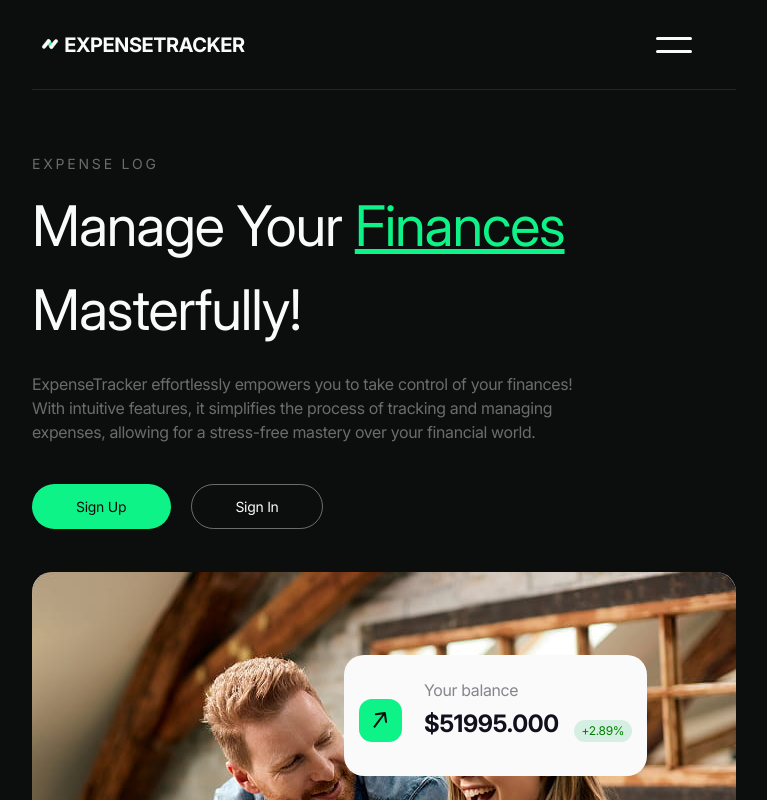
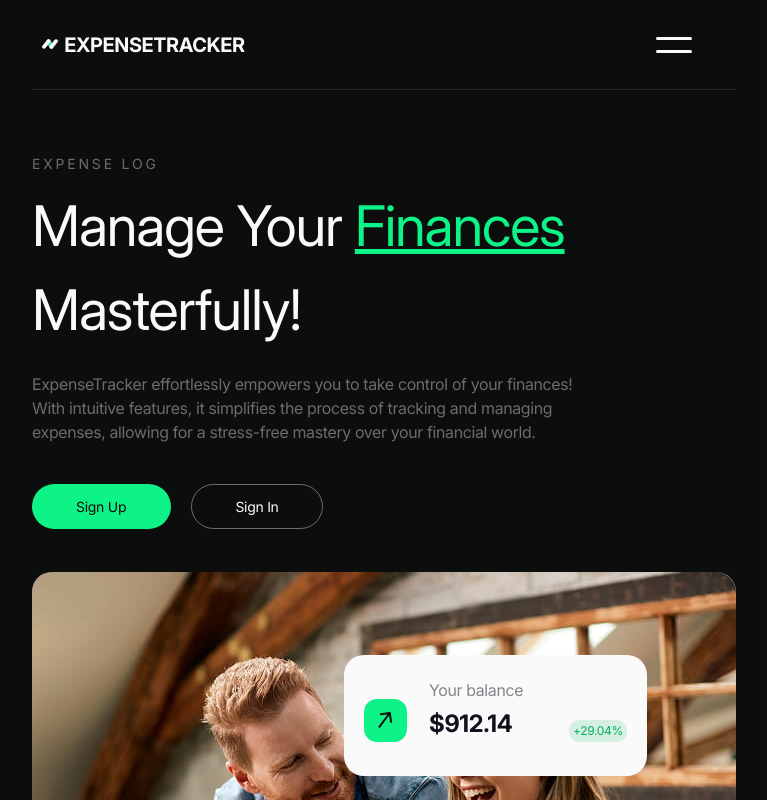
Before and after one commit to Danya76131/expence-tracker, a React (Vite) app: page / in a window 1280 px wide. Shown: the top 800 px of the page, without its empty margins (256-1023 px from the left). Built offline with nearby package versions, Linux system fonts and the light colour scheme.

Commit message:
add animation

```diff
--- a/src/components/DecorationTab/DecorationTab.jsx
+++ b/src/components/DecorationTab/DecorationTab.jsx
@@ -9,8 +9,10 @@
   const requestRef = useRef();
   const previousTimeRef = useRef();
   const mousePosition = useRef({ x: 0, y: 0 });
+  const [startBalance, setStartBalance] = useState(0);
+  const [targetBalance, setTargetBalance] = useState(0);
   const [balance, setBalance] = useState(0);
-  const [balancePercent, setBalancePercent] = useState(0);
+
   const config = {
     baseSpeed: 1.8,
     damping: 0.92,
@@ -21,14 +23,35 @@
   };
 
   useEffect(() => {
-    const randomBalance =
-      Math.floor(Math.random() * (99999 - 10000 + 1)) + 10000;
-    const randomPercent = (Math.random() * 20 - 10).toFixed(2); // від -10.00 до +10.00
+    const start = Math.floor(Math.random() * (1000 - 300 + 1)) + 250;
+    const target = Math.floor(Math.random() * (20000 - 3000 + 1)) + 1000;
 
-    setBalance(randomBalance);
-    setBalancePercent(parseFloat(randomPercent));
+    setStartBalance(start);
+    setTargetBalance(target);
+    setBalance(start);
   }, [animationTrigger]);
 
+  useEffect(() => {
+    if (balance >= targetBalance) return;
+
+    const duration = 3000;
+    const frameRate = 4 / 60;
+    const steps = duration / frameRate;
+    const increment = (targetBalance - startBalance) / steps;
+
+    let current = startBalance;
+    const interval = setInterval(() => {
+      current += increment;
+      if (current >= targetBalance) {
+        current = targetBalance;
+        clearInterval(interval);
+      }
+      setBalance(current);
+    }, frameRate);
+    return () => clearInterval(interval);
+  }, [startBalance, targetBalance]);
+
+  const balanceComputedPercent = ((balance - startBalance) / startBalance) * 50;
   useEffect(() => {
     if (!containerRef.current || !tabRef.current) return;
 
@@ -189,18 +212,14 @@
       </div>
       <div className={css.balanceCard}>
         <p className={css.balanceTitle}>Your balance</p>
-        <p className={css.balanceSum}>${balance.toFixed(3)}</p>
+        <p className={css.balanceSum}>${balance.toFixed(2)}</p>
       </div>
-      <p
-        className={css.balancePercent}
-        style={{
-          color: balancePercent >= 0 ? "green" : "red",
-          display: "flex",
-          alignItems: "center",
-          gap: "4px",
-        }}
-      >
-        {balancePercent >= 0 ? <>+{balancePercent}%</> : <>{balancePercent}%</>}
+      <p className={css.balancePercent}>
+        {balanceComputedPercent >= 0 ? (
+          <>+{balanceComputedPercent.toFixed(2)}%</>
+        ) : (
+          <>{balanceComputedPercent.toFixed(2)}%</>
+        )}
       </p>
     </div>
   );
--- a/src/components/DecorationTab/DecorationTab.module.css
+++ b/src/components/DecorationTab/DecorationTab.module.css
@@ -68,6 +68,7 @@
 }
 
 .balanceSum {
+  width: 125px;
   font-weight: 700;
   font-size: 18px;
   color: #11101c;
```
Lines whose indentation alone changed are shown as unchanged.
